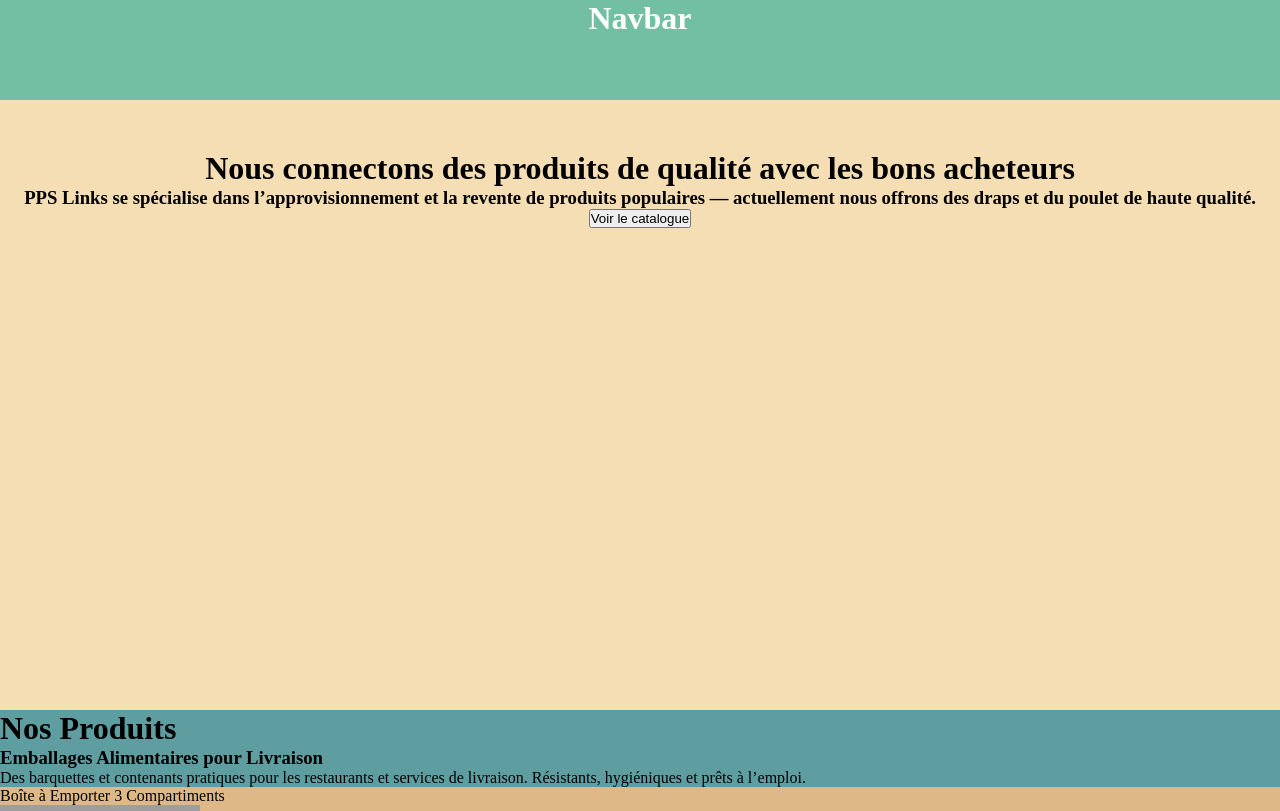
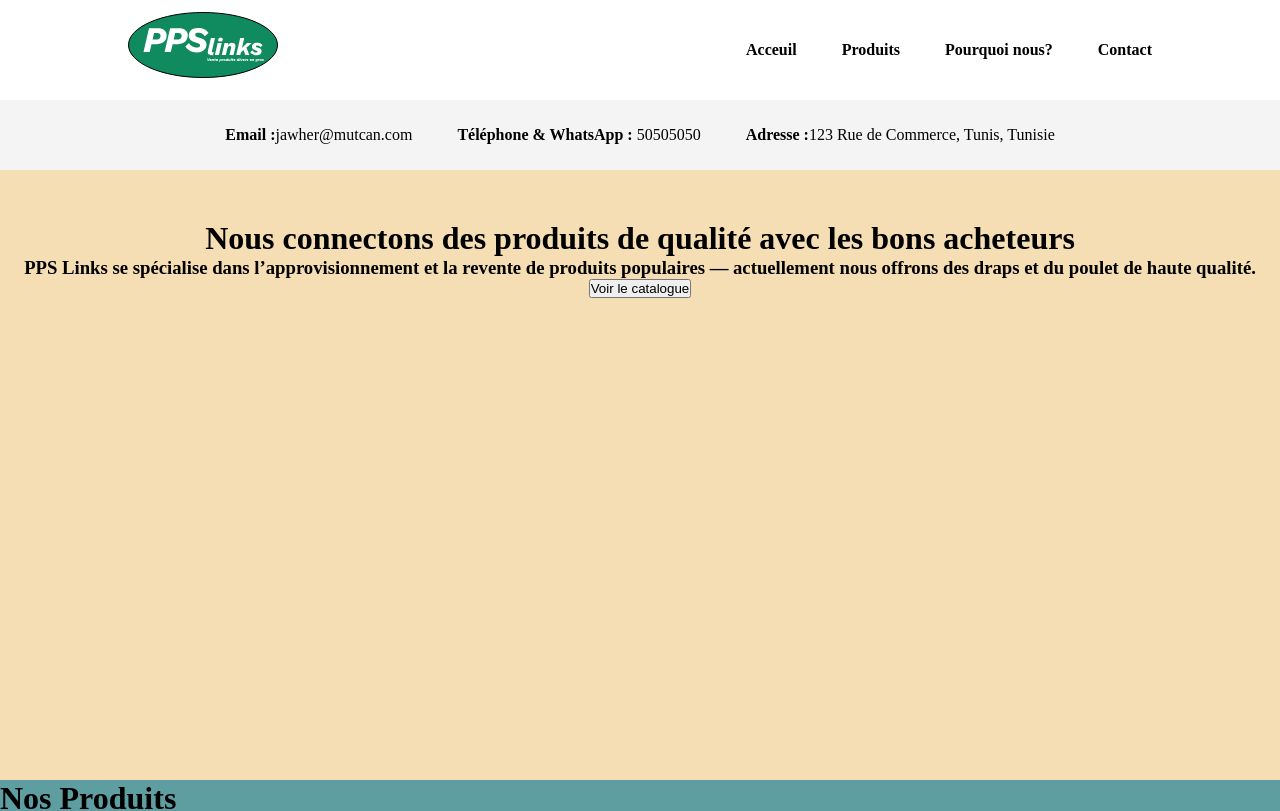
Before and after one commit to WissemJderi/pps-links-website, a React (Vite) app: page / in a window 1280 px wide. Shown: the top 811 px of the page. Built offline with nearby package versions, Linux system fonts and the light colour scheme; grey boxes are pictures that could not be loaded.

Commit message:
style(navbar): add basic styling with flex layout and color scheme

```diff
--- a/src/App.css
+++ b/src/App.css
@@ -3,12 +3,38 @@
   margin: 0;
 }
 .navbar {
-  background-color: #73bfa3;
-  height: 100px;
+  padding: 10px 0;
+  margin: 0 10%;
+  display: flex;
+  justify-content: space-between;
 }
-.navbar h1 {
-  text-align: center;
-  color: white;
+
+.nav-links {
+  background-color: white;
+  display: flex;
+  justify-content: space-between;
+  align-items: center;
+  justify-items: center;
+  gap: 45px;
+}
+.nav-links p {
+  font-weight: 600;
+  cursor: pointer;
+}
+.nav-links p:hover {
+  color: #08402b;
+}
+.sub-nav {
+  background-color: #f4f4f4;
+  padding: 10px 0;
+  display: flex;
+  align-items: center;
+  justify-content: center;
+  gap: 45px;
+  height: 50px;
+}
+.sub-nav span {
+  font-weight: 600;
 }
 .hero-section {
   background-color: wheat;
@@ -20,9 +46,6 @@
 .products {
   background-color: cadetblue;
 }
-img {
-  width: 200px;
-}
 .advantages {
   background-color: chocolate;
 }
--- a/src/components/Navbar.jsx
+++ b/src/components/Navbar.jsx
@@ -1,10 +1,28 @@
 import React from "react";
-
 const Navbar = () => {
   return (
-    <div className="navbar">
-      <h1>Navbar</h1>
-    </div>
+    <>
+      <div className="navbar">
+        <img src="../../public/Group 5.svg" alt="" />
+        <div className="nav-links">
+          <p>Acceuil</p>
+          <p>Produits</p>
+          <p>Pourquoi nous?</p>
+          <p>Contact</p>
+        </div>
+      </div>
+      <div className="sub-nav">
+        <p>
+          <span>Email :</span>jawher@mutcan.com
+        </p>
+        <p>
+          <span>Téléphone & WhatsApp :</span> 50505050
+        </p>
+        <p>
+          <span>Adresse :</span>123 Rue de Commerce, Tunis, Tunisie
+        </p>
+      </div>
+    </>
   );
 };
 
```
